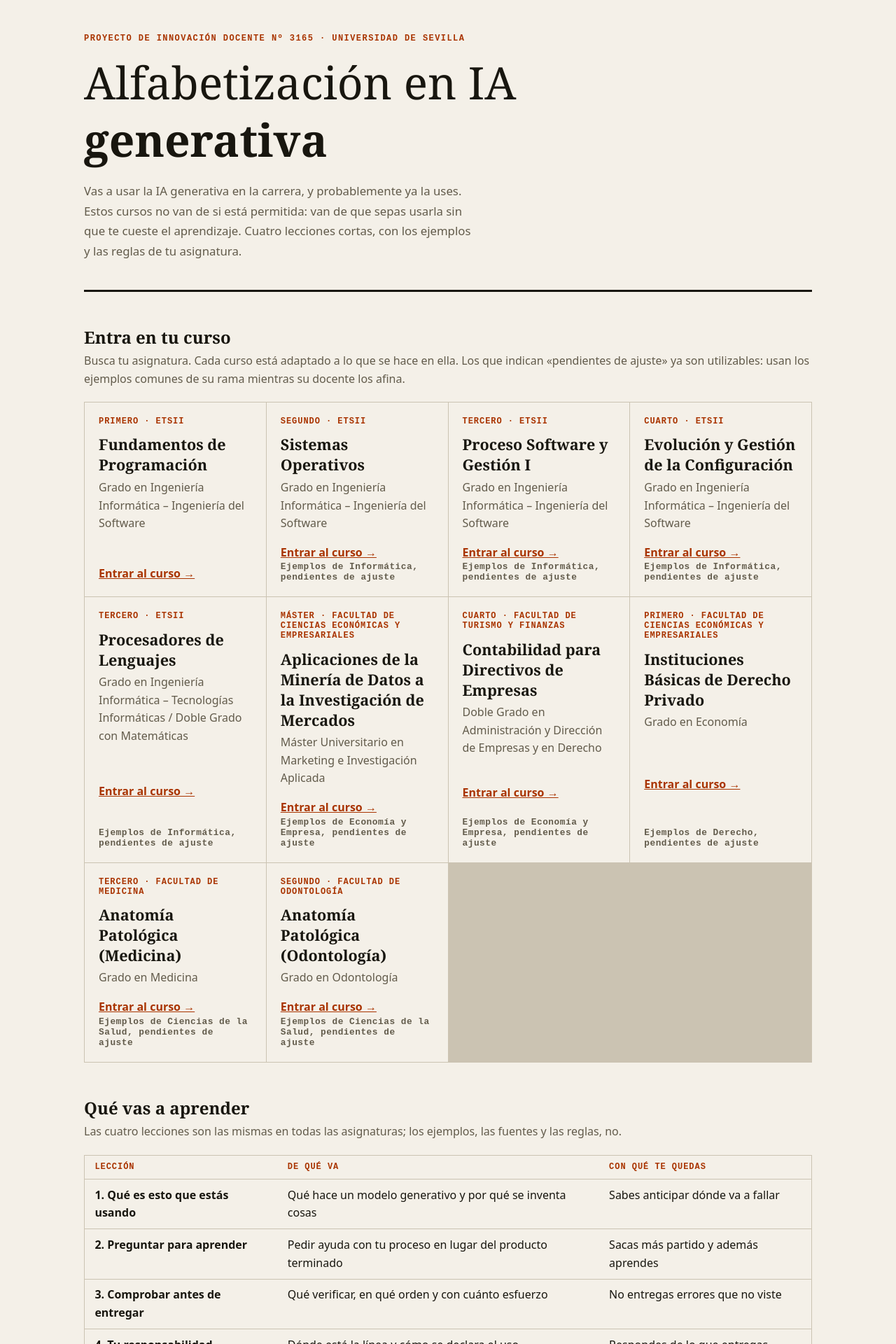
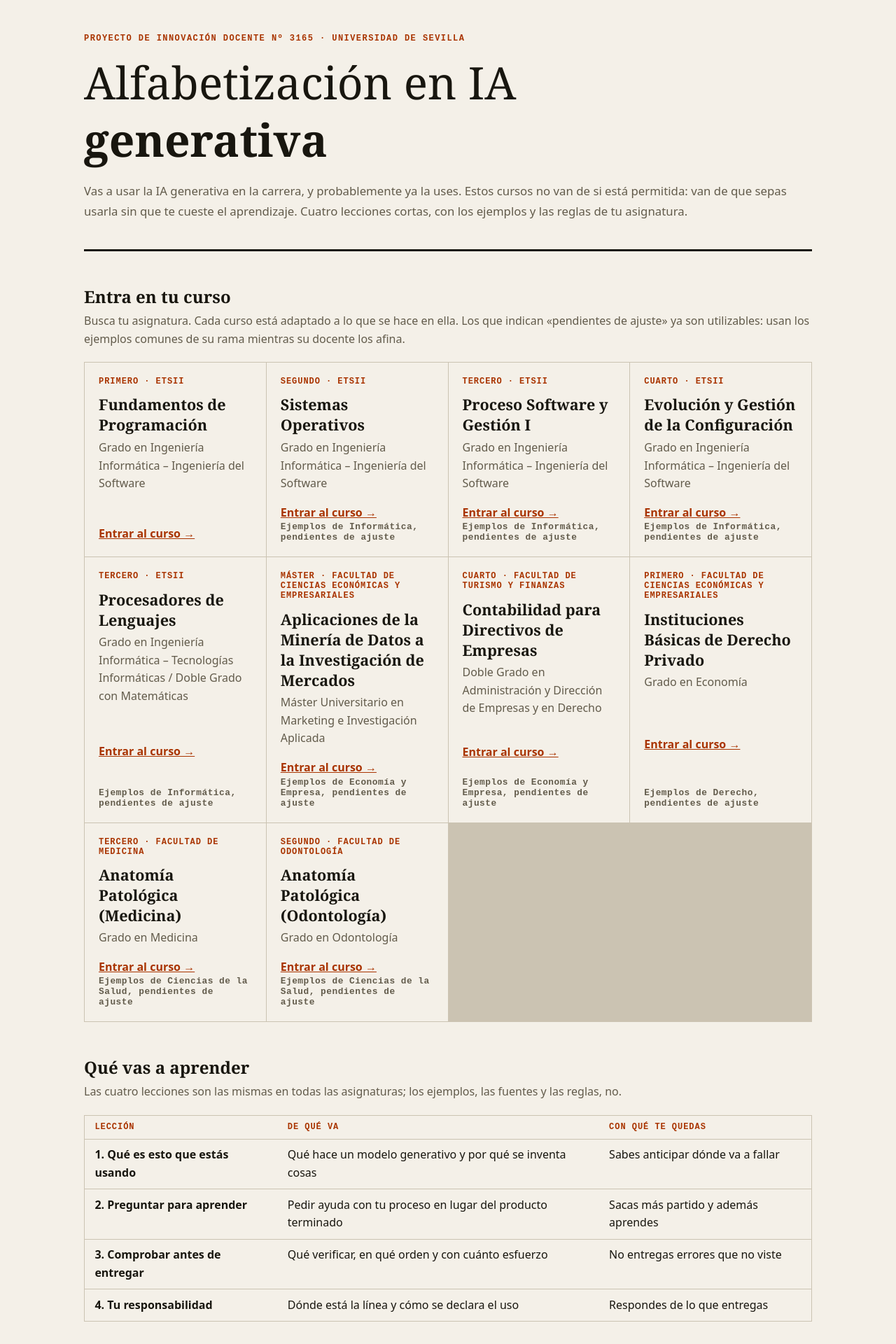
Before and after one commit to jorgeBIGS/innovacion-US-3165, a Jekyll site: the page built from index.html, in a window 1280 px wide. Shown: the top 1920 px of the page at 70% size. Built offline with Jekyll 4.4.1, drawn with Linux system fonts in a browser that asks for light colours.

Commit message:
La entradilla ocupa el mismo ancho que el resto de la página
Tenía max-width de 58ch, unos 490 px frente a los 1040 px del
contenedor, y la cabecera parecía una columna a media página.

Co-Authored-By: Claude Opus 5 <noreply@anthropic.com>

```diff
--- a/assets/estilo.css
+++ b/assets/estilo.css
@@ -14,7 +14,7 @@ header.sitio { border-bottom:3px solid var(--ink); padding-bottom:2.5rem; margin
 .eyebrow a:hover { text-decoration:underline; }
 h1 { margin:0 0 1.5rem; font:300 clamp(2.1rem,6vw,4rem)/1.12 Georgia,serif; }
 header.sitio h1 strong { display:block; font-weight:700; margin-top:.15em; }  /* solo en los titulares de portada */
-.lead { color:var(--muted); max-width:58ch; font-size:1.05rem; line-height:1.7; margin:0; }
+.lead { color:var(--muted); font-size:1.05rem; line-height:1.7; margin:0; }
 
 h2 { margin:3rem 0 .35rem; font:700 1.5rem Georgia,serif; }
 h2 + p { margin-top:0; color:var(--muted); }
```
